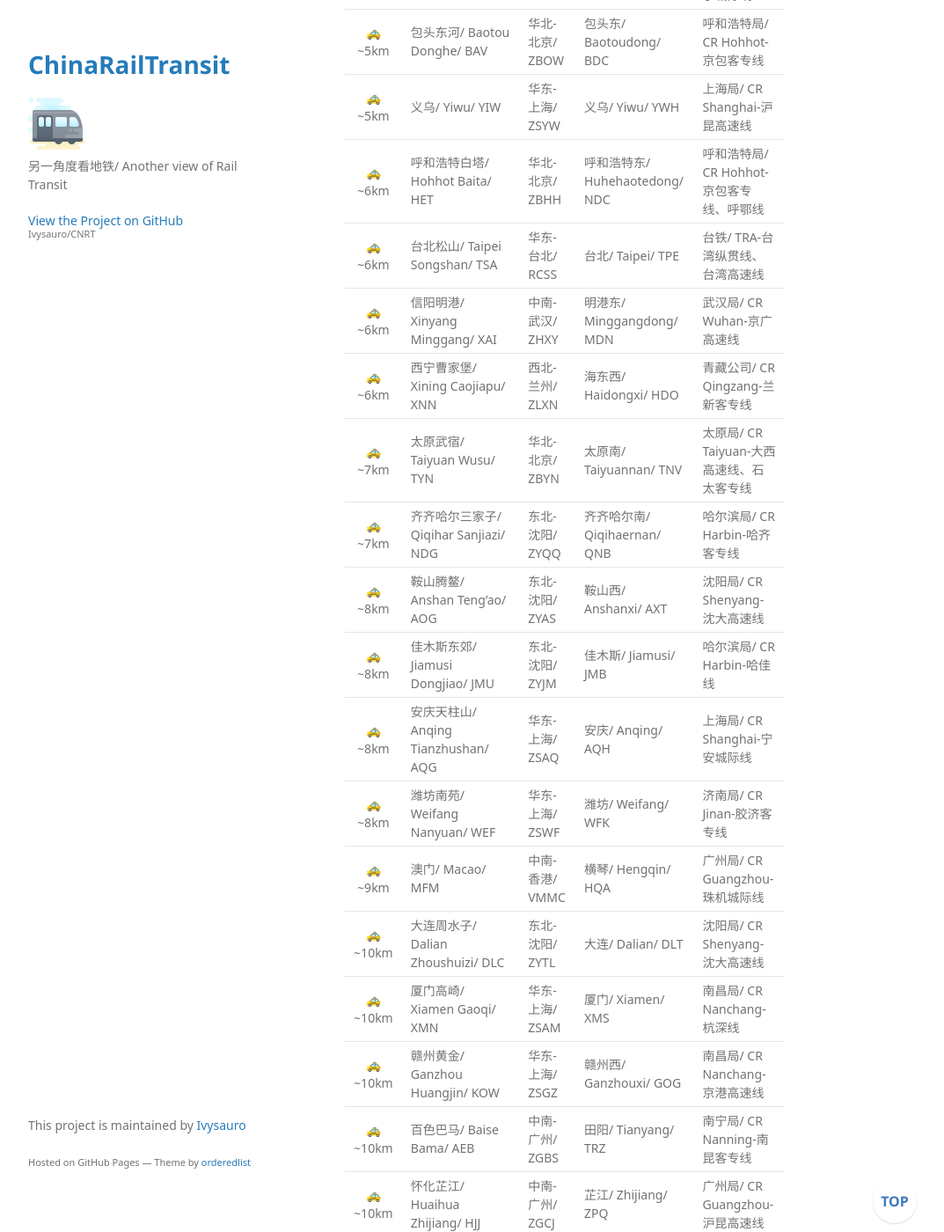
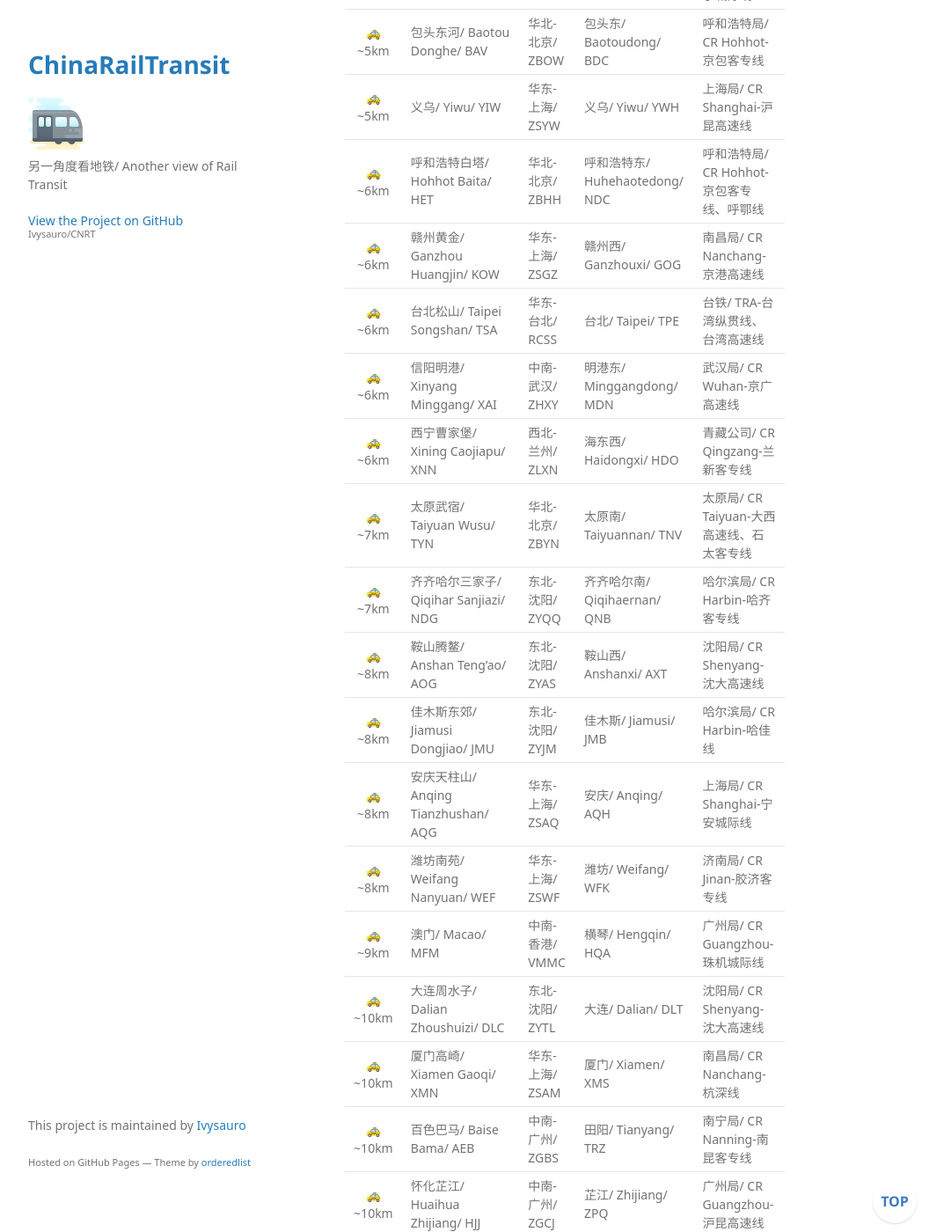
Before and after one commit to Ivysauro/CNRT, a Jekyll site: the page built from data/Air-Rail.md, in a window 1280 px wide and 1400 px high, scrolled down 3616 px. Shown: the whole window at 88% size, without its empty margins (178-1251 px from the left). Built offline with Jekyll 4.4.1, drawn with Linux system fonts in a browser that asks for light colours; some web fonts are replaced; our own code applies the rules of GitHub Pages for plain Markdown files; a script that is not in the unit is left out; some of the changed lines change nothing that is shown.

Commit message:
🍊修正赣州数据

```diff
--- a/data/Air-Rail.md
+++ b/data/Air-Rail.md
@@ -59,6 +59,7 @@
 | 🚕~5km | 包头东河/ Baotou Donghe/ BAV | 华北-北京/ ZBOW | 包头东/ Baotoudong/ BDC | 呼和浩特局/ CR Hohhot-京包客专线 |
 | 🚕~5km | 义乌/ Yiwu/ YIW | 华东-上海/ ZSYW | 义乌/ Yiwu/ YWH | 上海局/ CR Shanghai-沪昆高速线 |
 | 🚕~6km | 呼和浩特白塔/ Hohhot Baita/ HET | 华北-北京/ ZBHH | 呼和浩特东/ Huhehaotedong/ NDC | 呼和浩特局/ CR Hohhot-京包客专线、呼鄂线 |
+| 🚕~6km | 赣州黄金/ Ganzhou Huangjin/ KOW | 华东-上海/ ZSGZ | 赣州西/ Ganzhouxi/ GOG | 南昌局/ CR Nanchang-京港高速线 |
 | 🚕~6km | 台北松山/ Taipei Songshan/ TSA | 华东-台北/ RCSS | 台北/ Taipei/ TPE  | 台铁/ TRA-台湾纵贯线、台湾高速线 |
 | 🚕~6km | 信阳明港/ Xinyang Minggang/ XAI | 中南-武汉/ ZHXY | 明港东/ Minggangdong/ MDN | 武汉局/ CR Wuhan-京广高速线 |
 | 🚕~6km | 西宁曹家堡/ Xining Caojiapu/ XNN | 西北-兰州/ ZLXN | 海东西/ Haidongxi/ HDO | 青藏公司/ CR Qingzang-兰新客专线 |
@@ -71,7 +72,6 @@
 | 🚕~9km | 澳门/ Macao/ MFM | 中南-香港/ VMMC | 横琴/ Hengqin/ HQA | 广州局/ CR Guangzhou-珠机城际线 |
 | 🚕~10km | 大连周水子/ Dalian Zhoushuizi/ DLC | 东北-沈阳/ ZYTL | 大连/ Dalian/ DLT | 沈阳局/ CR Shenyang-沈大高速线 |
 | 🚕~10km | 厦门高崎/ Xiamen Gaoqi/ XMN | 华东-上海/ ZSAM | 厦门/ Xiamen/ XMS | 南昌局/ CR Nanchang-杭深线 |
-| 🚕~10km | 赣州黄金/ Ganzhou Huangjin/ KOW | 华东-上海/ ZSGZ | 赣州西/ Ganzhouxi/ GOG | 南昌局/ CR Nanchang-京港高速线 |
 | 🚕~10km | 百色巴马/ Baise Bama/ AEB | 中南-广州/ ZGBS | 田阳/ Tianyang/ TRZ | 南宁局/ CR Nanning-南昆客专线 |
 | 🚕~10km | 怀化芷江/ Huaihua Zhijiang/ HJJ | 中南-广州/ ZGCJ | 芷江/ Zhijiang/ ZPQ | 广州局/ CR Guangzhou-沪昆高速线 |
 
```
